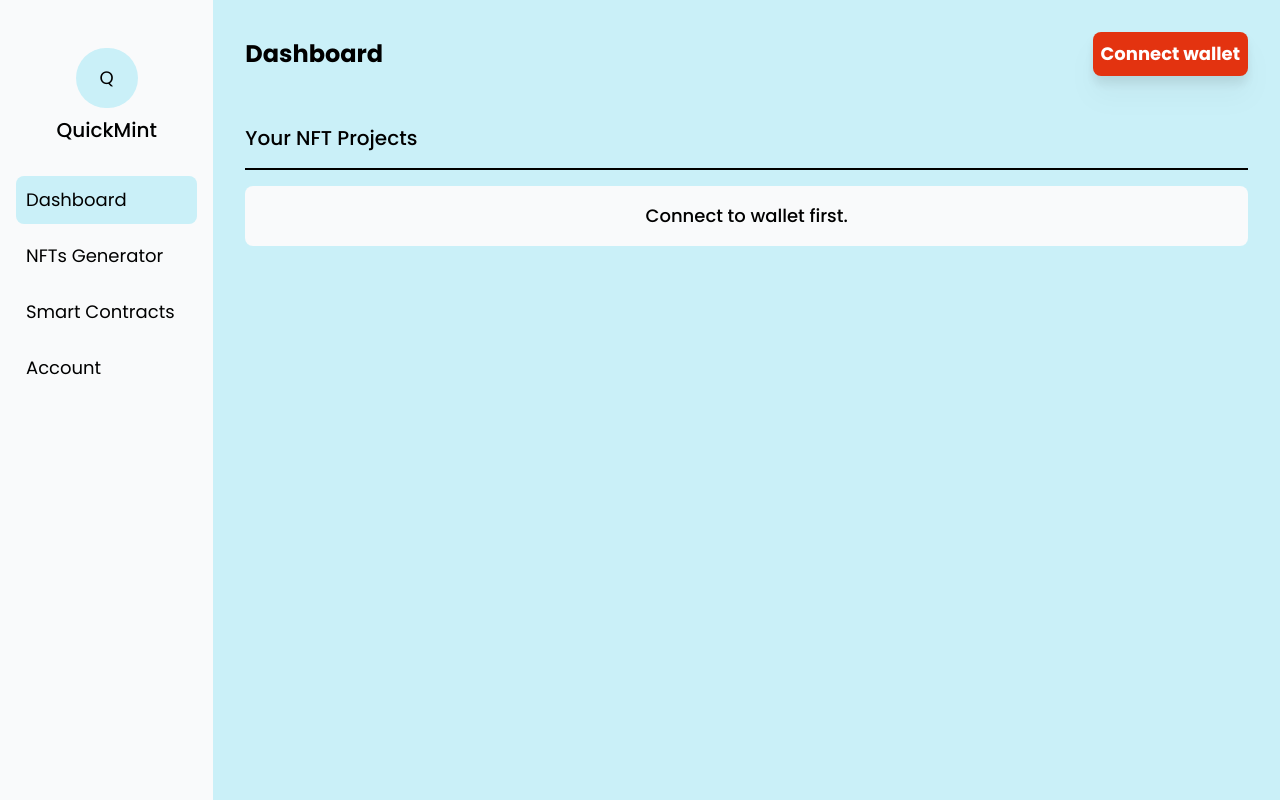
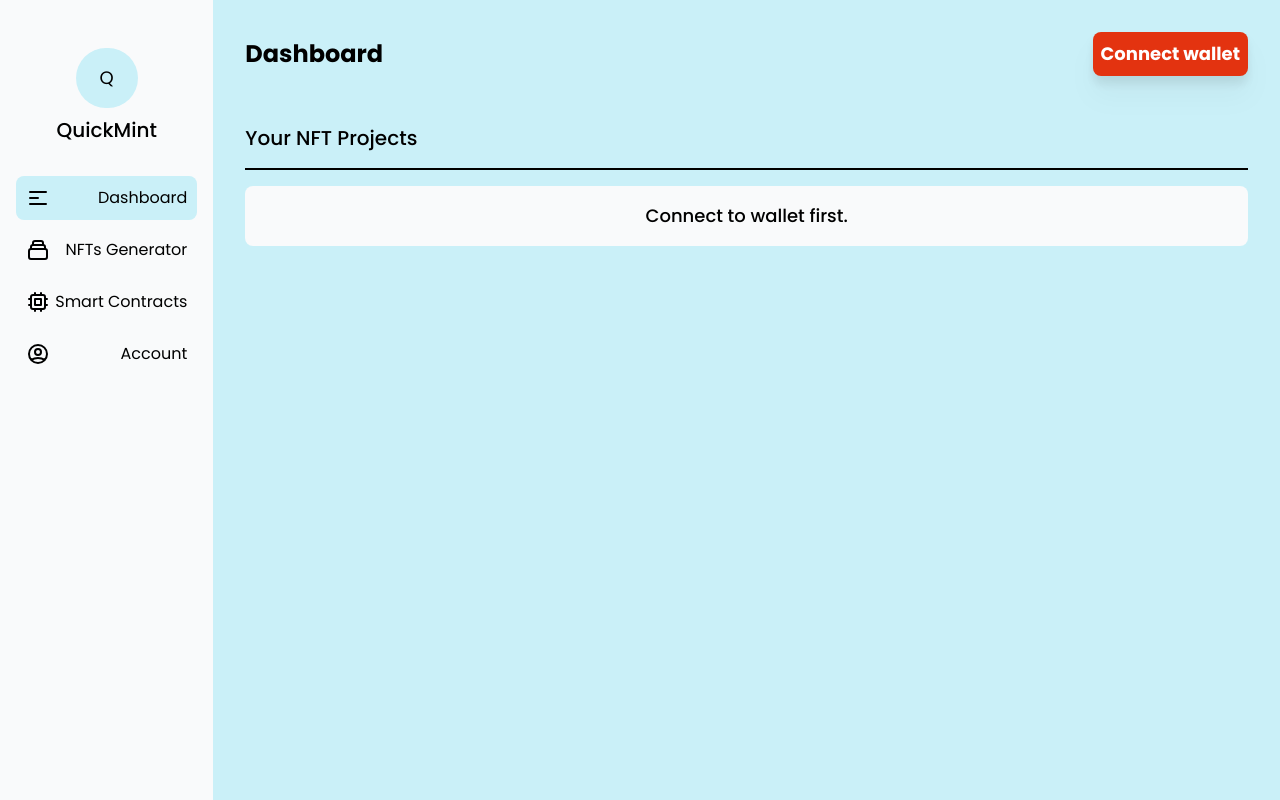
Before and after one commit to quickmintapp/quickmint, a React (Create React App) app in the folder frontend/: page /app in a window 1280 px wide. Built offline with nearby package versions, Linux system fonts and the light colour scheme.

Commit message:
Added Tailwind Hero Icons

```diff
--- a/frontend/src/components/app/Sidebar.js
+++ b/frontend/src/components/app/Sidebar.js
@@ -8,6 +8,7 @@ import {
 import AppContext from "../../context/AppContext";
 import { CHANGE_SELECTED_TAB } from "../../reducers/reducerActions";
 import { Link } from "react-router-dom";
+import { DashboardIcon } from "@radix-ui/react-icons";
 
 const Sidebar = () => {
 	const { state, dispatch } = useContext(AppContext);
@@ -26,34 +27,94 @@ const Sidebar = () => {
 					<p className="font-medium text-xl">QuickMint</p>
 				</Link>
 			</div>
-			<div className="flex flex-col gap-y-2">
+			<div className="flex flex-col gap-y-2 text-base">
 				<div
 					className={`p-2 border-2 border-transparent ${
 						selectedTab === DASHBOARD_TAB ? "bg-bg-100" : "border-bg-100"
 					} rounded-lg hover:bg-bg-100 hover:cursor-pointer`}
 					onClick={() => handleSelectedTabChange(DASHBOARD_TAB)}>
-					{DASHBOARD_TAB}
+					<div className="flex justify-between items-center">
+						<svg
+							xmlns="http://www.w3.org/2000/svg"
+							className="h-6 w-6"
+							fill="none"
+							viewBox="0 0 24 24"
+							stroke="currentColor">
+							<path
+								strokeLinecap="round"
+								strokeLinejoin="round"
+								strokeWidth={2}
+								d="M4 6h16M4 12h8m-8 6h16"
+							/>
+						</svg>
+						{DASHBOARD_TAB}
+					</div>
 				</div>
 				<div
 					className={`p-2 border-2 border-transparent ${
 						selectedTab === NFTS_GENERATOR_TAB ? "bg-bg-100" : "border-bg-100"
 					} rounded-lg hover:bg-bg-100 hover:cursor-pointer`}
 					onClick={() => handleSelectedTabChange(NFTS_GENERATOR_TAB)}>
-					{NFTS_GENERATOR_TAB}
+					<div className="flex justify-between items-center">
+						<svg
+							xmlns="http://www.w3.org/2000/svg"
+							className="h-6 w-6"
+							fill="none"
+							viewBox="0 0 24 24"
+							stroke="currentColor">
+							<path
+								strokeLinecap="round"
+								strokeLinejoin="round"
+								strokeWidth={2}
+								d="M19 11H5m14 0a2 2 0 012 2v6a2 2 0 01-2 2H5a2 2 0 01-2-2v-6a2 2 0 012-2m14 0V9a2 2 0 00-2-2M5 11V9a2 2 0 012-2m0 0V5a2 2 0 012-2h6a2 2 0 012 2v2M7 7h10"
+							/>
+						</svg>
+						{NFTS_GENERATOR_TAB}
+					</div>
 				</div>
 				<div
 					className={`p-2 border-2 border-transparent ${
 						selectedTab === SMART_CONTRACTS_TAB ? "bg-bg-100" : "border-bg-100"
 					} rounded-lg hover:bg-bg-100 hover:cursor-pointer`}
 					onClick={() => handleSelectedTabChange(SMART_CONTRACTS_TAB)}>
-					{SMART_CONTRACTS_TAB}
+					<div className="flex justify-between items-center">
+						<svg
+							xmlns="http://www.w3.org/2000/svg"
+							className="h-6 w-6"
+							fill="none"
+							viewBox="0 0 24 24"
+							stroke="currentColor">
+							<path
+								strokeLinecap="round"
+								strokeLinejoin="round"
+								strokeWidth={2}
+								d="M9 3v2m6-2v2M9 19v2m6-2v2M5 9H3m2 6H3m18-6h-2m2 6h-2M7 19h10a2 2 0 002-2V7a2 2 0 00-2-2H7a2 2 0 00-2 2v10a2 2 0 002 2zM9 9h6v6H9V9z"
+							/>
+						</svg>
+						{SMART_CONTRACTS_TAB}
+					</div>
 				</div>
 				<div
 					className={`p-2 border-2 border-transparent ${
 						selectedTab === ACCOUNT_TAB ? "bg-bg-100" : "border-bg-100"
 					} rounded-lg hover:bg-bg-100 hover:cursor-pointer`}
 					onClick={() => handleSelectedTabChange(ACCOUNT_TAB)}>
-					{ACCOUNT_TAB}
+					<div className="flex justify-between items-center">
+						<svg
+							xmlns="http://www.w3.org/2000/svg"
+							className="h-6 w-6"
+							fill="none"
+							viewBox="0 0 24 24"
+							stroke="currentColor">
+							<path
+								strokeLinecap="round"
+								strokeLinejoin="round"
+								strokeWidth={2}
+								d="M5.121 17.804A13.937 13.937 0 0112 16c2.5 0 4.847.655 6.879 1.804M15 10a3 3 0 11-6 0 3 3 0 016 0zm6 2a9 9 0 11-18 0 9 9 0 0118 0z"
+							/>
+						</svg>
+						{ACCOUNT_TAB}
+					</div>
 				</div>
 			</div>
 		</div>
--- a/package.json
+++ b/package.json
@@ -2,7 +2,6 @@
   "name": "quickmint",
   "version": "1.0.0",
   "main": "index.js",
-  "devDependencies": {},
   "scripts": {
     "test": "echo \"Error: no test specified\" && exit 1"
   },
@@ -17,5 +16,8 @@
     "url": "https://github.com/quickmintapp/quickmint/issues"
   },
   "homepage": "https://github.com/quickmintapp/quickmint#readme",
-  "description": ""
+  "description": "",
+  "dependencies": {
+    "@radix-ui/react-icons": "^1.0.3"
+  }
 }
```
Also changed, not shown: 1 other file (tests, documents, lock files or other folders).
